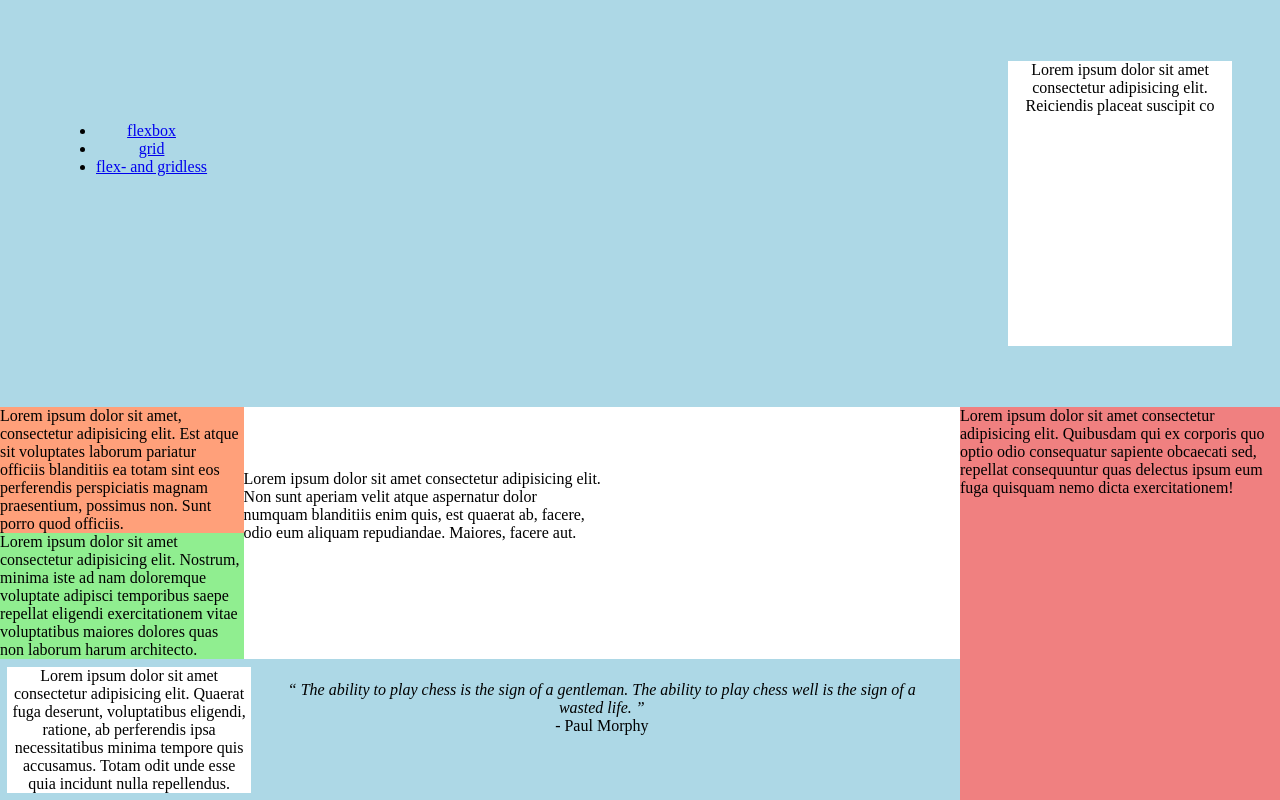
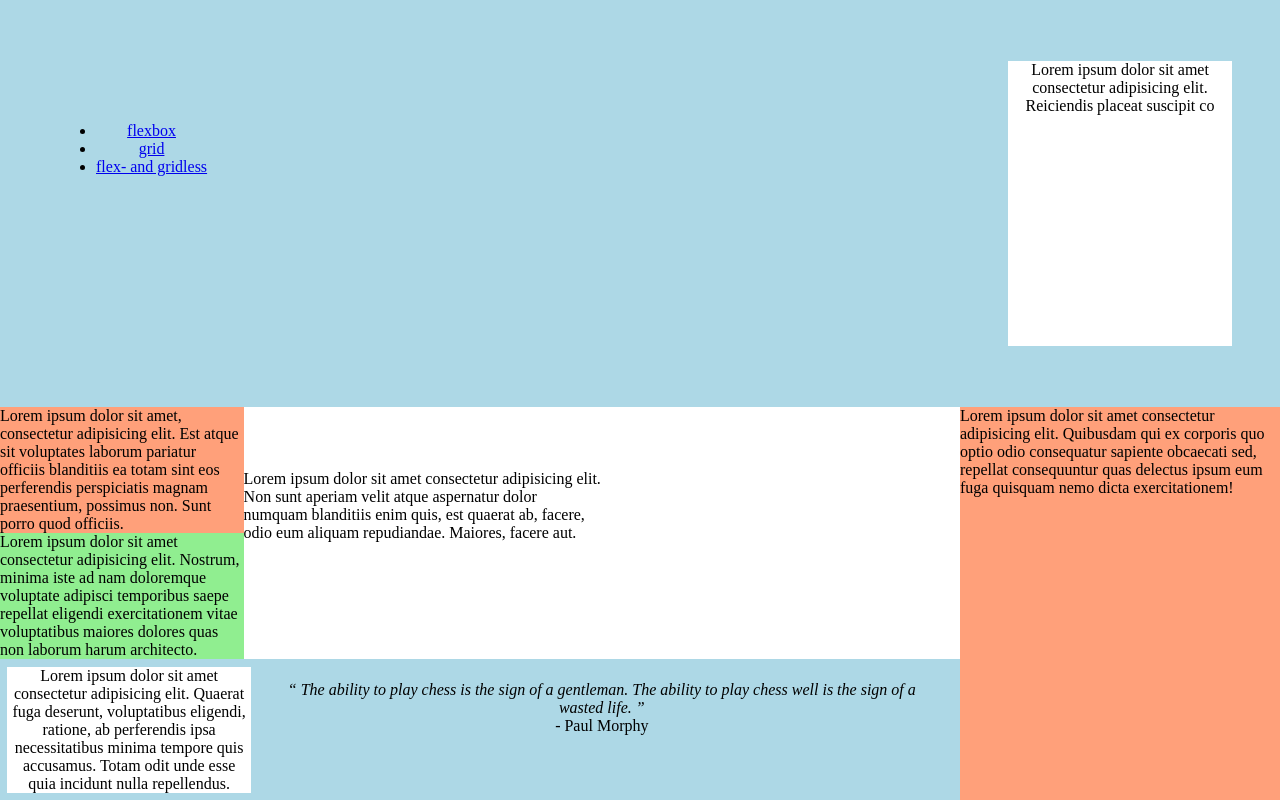
Before and after one commit to Artem-neloshkaPerevtilennia/Labka2, a plain HTML site: page masochistic.html in a window 1280 px wide. Drawn offline with Linux system fonts and the light colour scheme.

Commit message:
page name changed

```diff
--- a/layoutstyle.css
+++ b/layoutstyle.css
@@ -105,7 +105,7 @@ body {
 .right-sidebar {
   height: 100%;
   width: 100%;
-  background-color: lightcoral;
+  background-color: lightsalmon;
 }
 
 .footer-row {
--- a/masochistic.html
+++ b/masochistic.html
@@ -3,7 +3,7 @@
   <head>
     <meta charset="UTF-8" />
     <meta name="viewport" content="width=device-width, initial-scale=1.0" />
-    <title>Лабораторна 2 Layout</title>
+    <title>Лабораторна 2 flexbox- and gridless</title>
     <link rel="stylesheet" href="layoutstyle.css" />
   </head>
   <body>
```
Also changed, not shown: index.html (+1 -1 lines).
